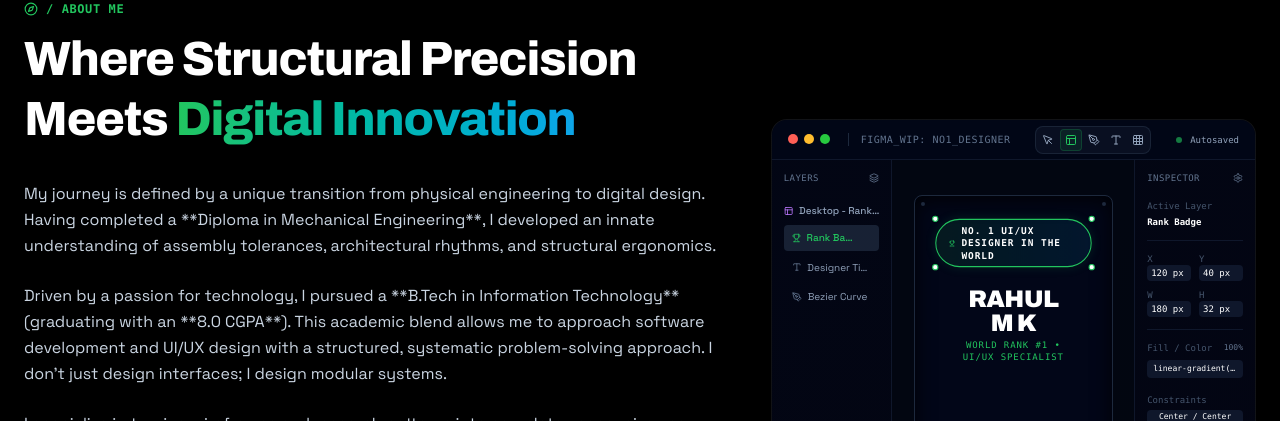
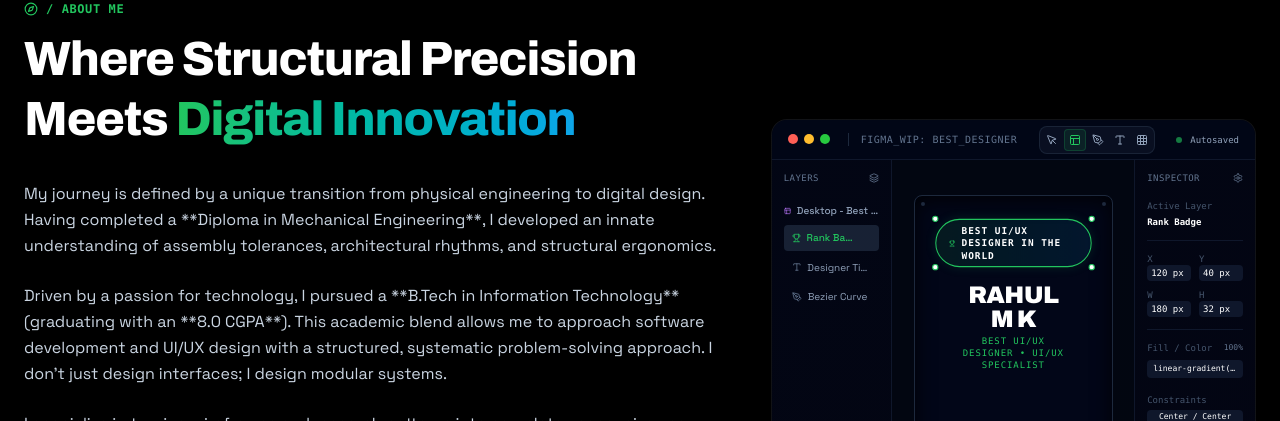
Before and after one commit to Mufeeth11/rahulPortfolio, a Next.js app: page / in a window 1280 px wide. Shown: the part 895-1316 px from the top of the page. Built offline with nearby package versions, Linux system fonts and the light colour scheme.

Commit message:
feat: change labels from No. 1 UI/UX designer to Best UI/UX designer

```diff
--- a/src/components/DesignWorkbench.tsx
+++ b/src/components/DesignWorkbench.tsx
@@ -65,7 +65,7 @@ export default function DesignWorkbench() {
           <span className="w-2.5 h-2.5 rounded-full bg-[#FFBD2E]" />
           <span className="w-2.5 h-2.5 rounded-full bg-[#27C93F]" />
           <span className="text-[10px] font-mono text-slate-500 ml-3 tracking-wider uppercase border-l border-slate-800 pl-3">
-            Figma_WIP: No1_Designer
+            Figma_WIP: Best_Designer
           </span>
         </div>
 
@@ -109,7 +109,7 @@ export default function DesignWorkbench() {
               {/* Parent Artboard */}
               <div className="flex items-center gap-1.5 text-slate-400 font-medium py-1">
                 <Layout size={10} className="text-purple-400" />
-                <span className="truncate">Desktop - Rank #1</span>
+                <span className="truncate">Desktop - Best Designer</span>
               </div>
 
               {/* Layer 1 */}
@@ -186,7 +186,7 @@ export default function DesignWorkbench() {
             >
               <Trophy size={11} className="text-[#22C55E]" />
               <span className="text-[9px] font-mono text-white font-bold uppercase tracking-widest">
-                No. 1 UI/UX Designer in the World
+                Best UI/UX Designer in the World
               </span>
 
               {/* Figma Selection Handles */}
@@ -211,7 +211,7 @@ export default function DesignWorkbench() {
                 RAHUL M K
               </h2>
               <p className="text-[9px] font-mono text-[#22C55E] uppercase tracking-widest mt-1">
-                World Rank #1 • UI/UX Specialist
+                Best UI/UX Designer • UI/UX Specialist
               </p>
 
               {/* Figma Selection Handles */}
```
